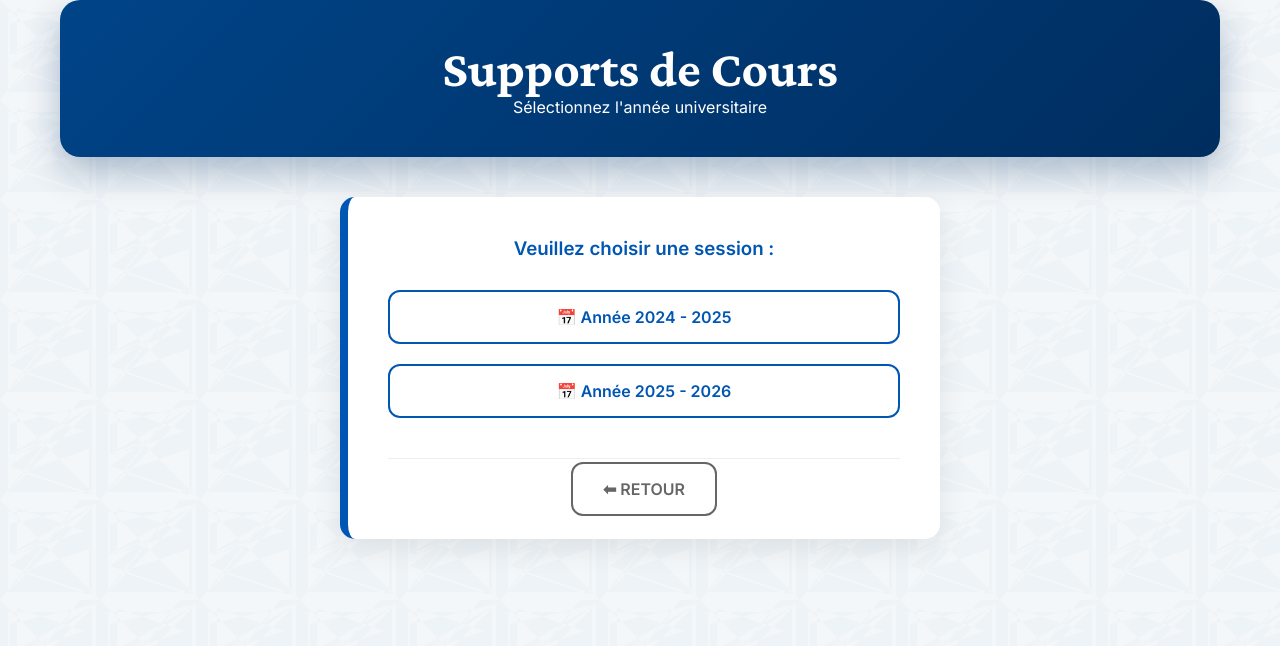
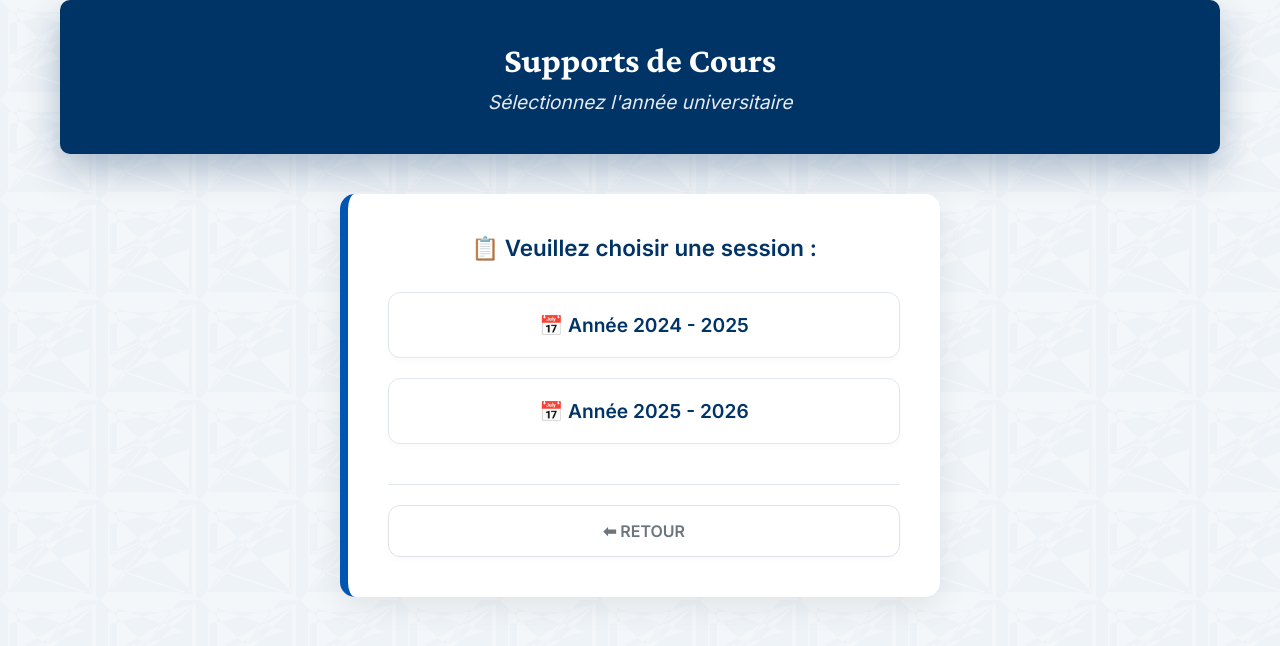
Before and after one commit to mahmoudmath/mahmoudmath.github.io, a Jekyll site: the page choix-annee-cours.html, which Jekyll copies as it is, in a window 1280 px wide. Shown: the top 646 px of the page. Built offline with Jekyll 4.4.1, drawn with Linux system fonts in a browser that asks for light colours.

Commit message:
Update choix-annee-cours.html

```diff
--- a/choix-annee-cours.html
+++ b/choix-annee-cours.html
@@ -9,9 +9,100 @@
 })(window,document,'script','dataLayer','GTM-5HG84LR9');</script>
 <!-- End Google Tag Manager -->
     <meta charset="UTF-8">
+    <meta name="viewport" content="width=device-width, initial-scale=1.0">
     <title>Sélection Année - Cours</title>
     <link rel="stylesheet" href="style.css">
     <link href="https://unpkg.com/aos@2.3.1/dist/aos.css" rel="stylesheet">
+    <style>
+    /* ===== STYLE LOCAL - PAGE CHOIX ANNÉE ===== */
+
+    /* EN-TÊTE BLEU + BLANC (homogène) */
+    .professor-header {
+        background: #003366;
+        padding: 40px 20px;
+        border-radius: 10px;
+        margin-bottom: 30px;
+        text-align: center;
+    }
+
+    .professor-name {
+        color: white !important;
+        font-size: 2.2rem;
+        font-weight: 700;
+        margin-bottom: 10px;
+    }
+
+    .professor-title {
+        color: white !important;
+        font-size: 1.2rem;
+        font-style: italic;
+        opacity: 0.9;
+    }
+
+    /* TITRE "Veuillez choisir une session" */
+    h3 {
+        color: #003366;
+        font-size: 1.4rem;
+        font-weight: 600;
+        margin-bottom: 30px;
+    }
+
+    /* BOUTONS ANNÉES - CARTES BLANCHES */
+    .nav-card {
+        display: block;
+        background: white;
+        color: #003366;
+        padding: 20px 25px;
+        border-radius: 12px;
+        text-decoration: none;
+        font-size: 1.2rem;
+        font-weight: 600;
+        border: 1px solid #e0e7ef;
+        box-shadow: 0 4px 6px rgba(0,0,0,0.02);
+        transition: all 0.3s ease;
+    }
+
+    .nav-card:hover {
+        background: #f0f7ff;
+        border-color: #003366;
+        transform: translateY(-3px);
+        box-shadow: 0 8px 15px rgba(0,51,102,0.1);
+    }
+
+    /* BOUTON RETOUR (plus discret) */
+    .nav-card:last-child {
+        color: #6c757d;
+        border-color: #dee2e6;
+        font-size: 1rem;
+        padding: 15px 25px;
+    }
+
+    .nav-card:last-child:hover {
+        background: #f8f9fa;
+        border-color: #6c757d;
+        color: #495057;
+    }
+
+    /* RESPONSIVE */
+    @media (max-width: 768px) {
+        .professor-name {
+            font-size: 1.8rem;
+        }
+
+        .professor-title {
+            font-size: 1rem;
+        }
+
+        h3 {
+            font-size: 1.2rem;
+        }
+
+        .nav-card {
+            padding: 16px 20px;
+            font-size: 1.1rem;
+        }
+    }
+    </style>
 </head>
 <body>
     <!-- Google Tag Manager (noscript) -->
@@ -27,12 +118,12 @@
         </header>
 
         <div class="presentation" style="max-width: 600px; margin: 40px auto; text-align: center;" data-aos="zoom-in">
-            <h3 style="margin-bottom: 30px; color: #0056b3;">Veuillez choisir une session :</h3>
+            <h3 style="margin-bottom: 30px;">📋 Veuillez choisir une session :</h3>
             <div style="display: flex; flex-direction: column; gap: 20px;">
                 <a href="cours-24-25.html" class="nav-card">📅 Année 2024 - 2025</a>
                 <a href="cours-25-26.html" class="nav-card">📅 Année 2025 - 2026</a>
-                <div style="margin-top: 20px; padding-top: 20px; border-top: 1px solid #eee;">
-                    <a href="pedagogie.html" class="nav-card" style="border-color: #666; color: #666;">⬅ RETOUR</a>
+                <div style="margin-top: 20px; padding-top: 20px; border-top: 1px solid #e0e7ef;">
+                    <a href="pedagogie.html" class="nav-card">⬅ RETOUR</a>
                 </div>
             </div>
         </div>
```
